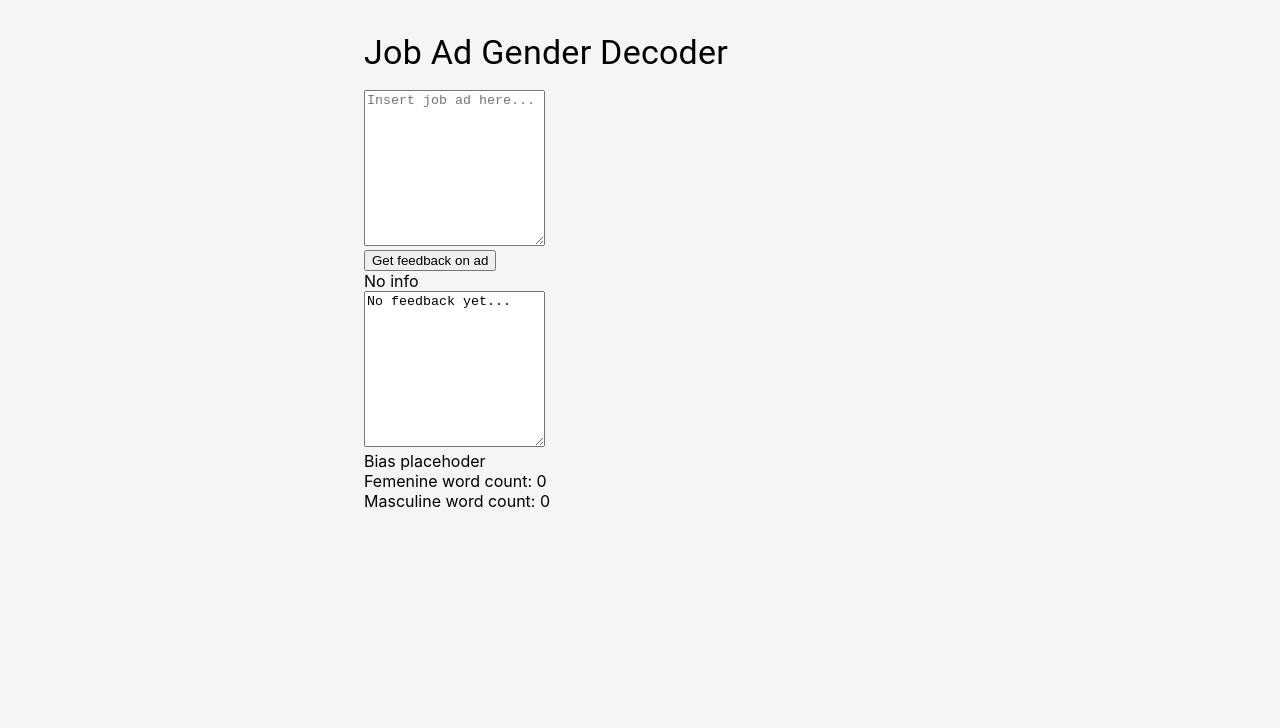
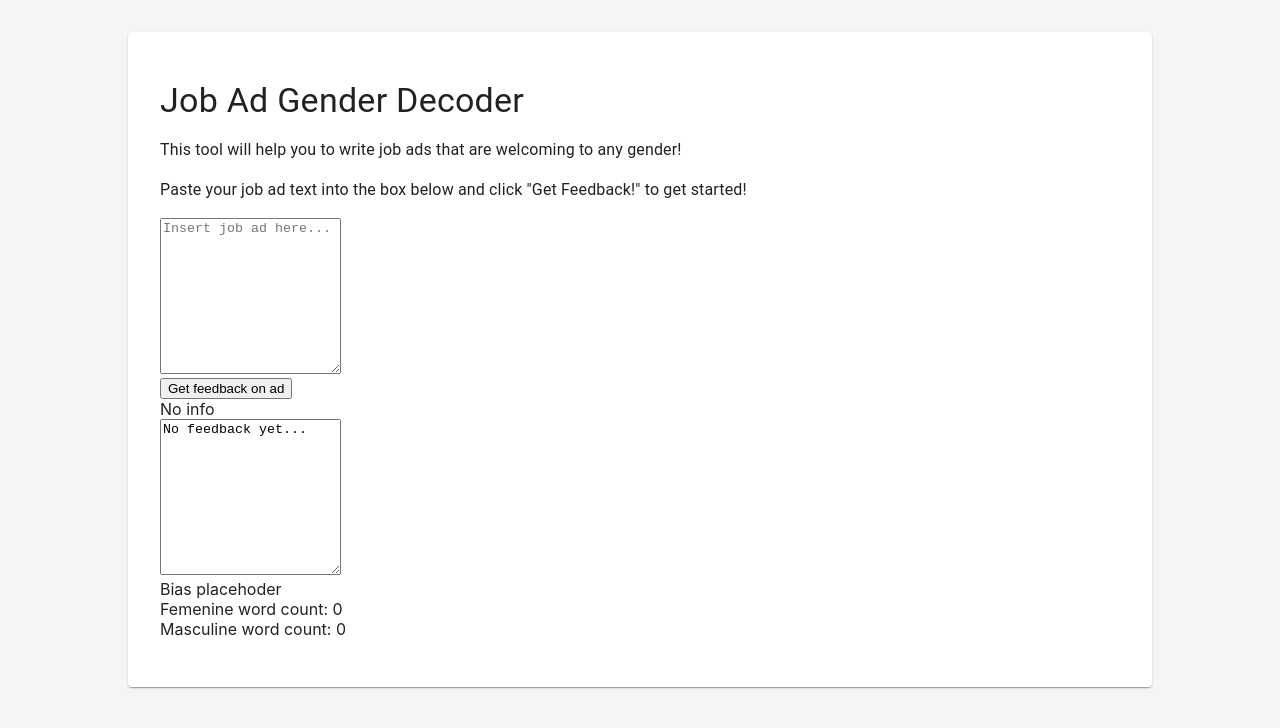
Before and after one commit to jav/jobad-gender-decoder-frontend, a React (Create React App) app: page / in a window 1280 px wide. Shown: the top 728 px of the page. Built offline with nearby package versions, Linux system fonts and the light colour scheme.

Commit message:
Put main-app contents on a <Paper>

```diff
--- a/src/App.tsx
+++ b/src/App.tsx
@@ -9,6 +9,7 @@ import JobAdInput from './JobAdInput';
 import JobAdFeedback from './JobAdFeedback';
 import Bias from './Bias';
 import { countFemenineWords, countMasculineWords } from './wordlist/wordlist';
+import { Paper } from '@mui/material';
 
 const REACT_APP_BACKEND_URL = process.env.REACT_APP_BACKEND_URL
 
@@ -48,14 +49,18 @@ function App() {
   }
 
   return (
-    <Container maxWidth="sm">
-      <Box sx={{ my: 4 }}>
-        <Typography variant="h4" component="h1" sx={{ mb: 2 }}>Job Ad Gender Decoder</Typography>
+    <Container>
+      <Paper sx={{ mx: 8, my: 4, padding: 2 }}>
+        <Box sx={{ mx: 2, my: 4 }}>
+          <Typography variant="h4" component="h1" sx={{ mb: 2 }}>Job Ad Gender Decoder</Typography>
+          <Typography variant="body1" sx={{ mb: 2 }}>This tool will help you to write job ads that are welcoming to any gender! </Typography>
+          <Typography variant="body1" sx={{ mb: 2 }}>Paste your job ad text into the box below and click "Get Feedback!" to get started! </Typography>
           <JobAdInput value={jobAdInputText} onChange={(s: string) => jobAdInputChanged(s)} />
           <button className="GetFeedbackOnJobAd" onClick={getFeedbackOnJobAd}>Get feedback on ad</button><span>{feedbackSubmissionSuccess}</span>
           <JobAdFeedback value={jobAdFeedback} />
           <Bias femenineWordCount={femenineWordCount} masculineWordCount={masculineWordCount} />
-      </Box>
+        </Box>
+      </Paper>
     </Container>
   );
 }
```
